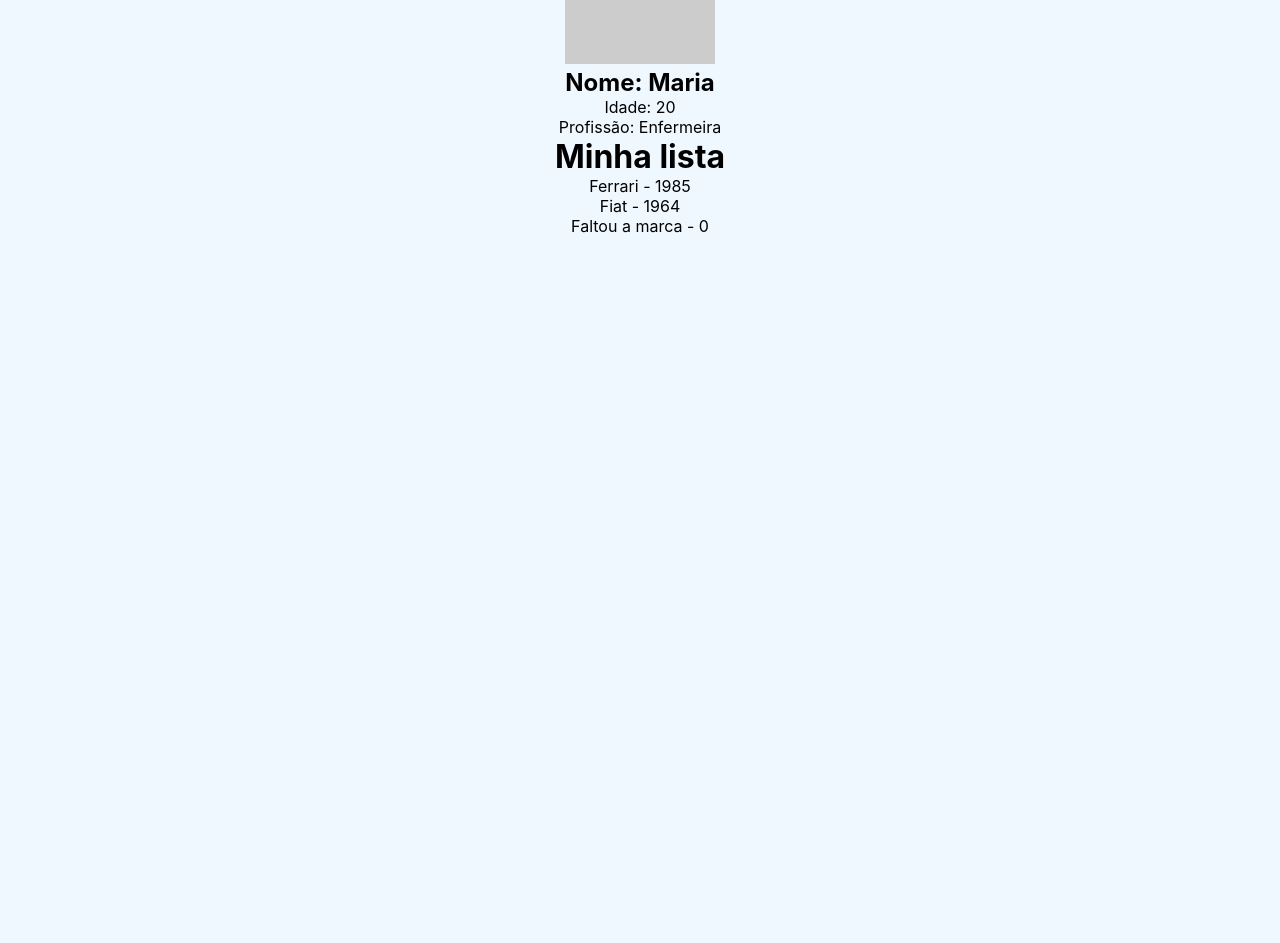
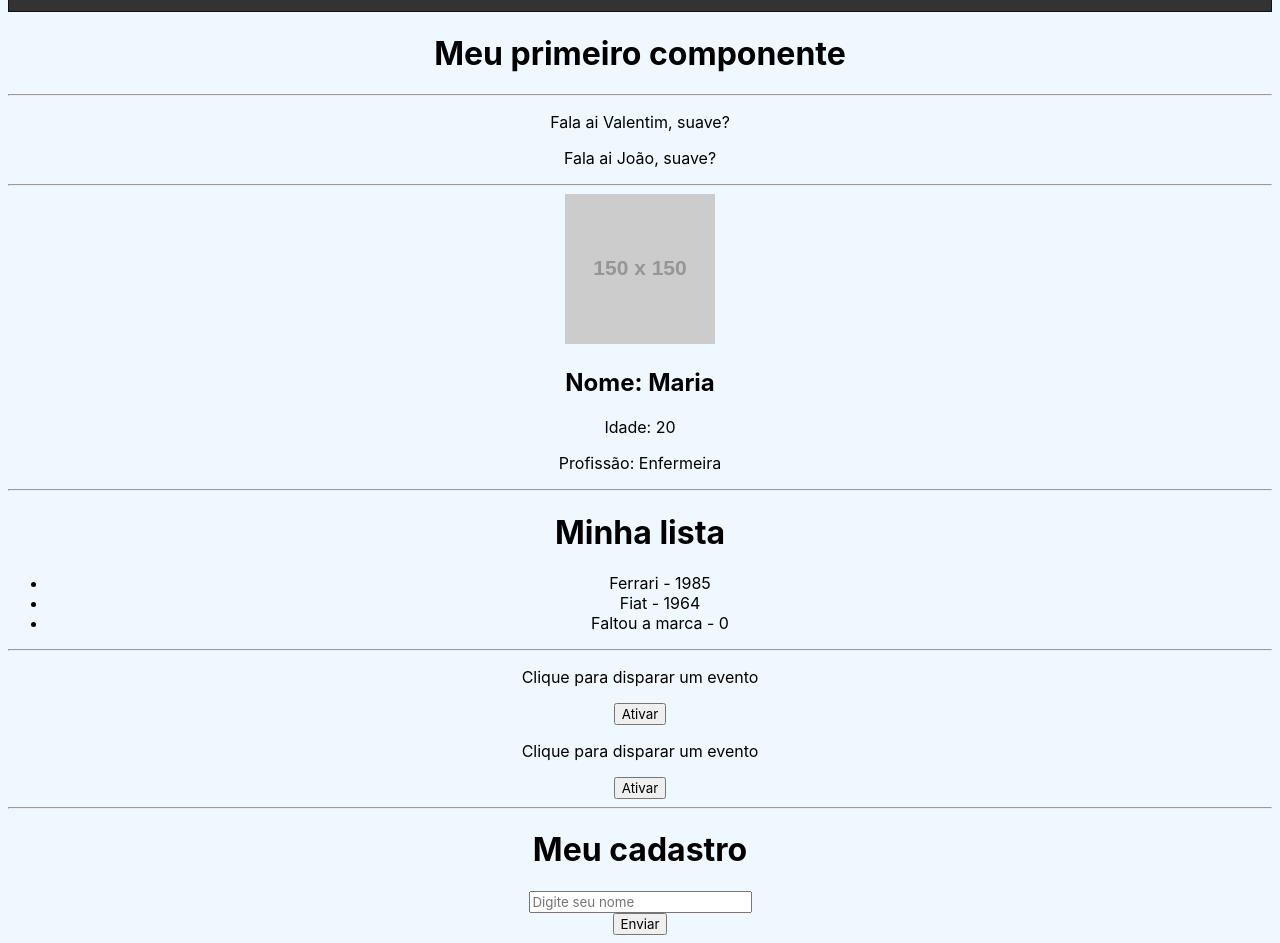
Before and after one commit to Valentim-Gab/React-course_Matheus-Battisti-Hora-de-Codar, a React (Create React App) app in the folder my-project/: page / in a window 1280 px wide. Shown: the part 460-1403 px from the top of the page. Before the commit the page ends 800 px from the top, so only its background shows below. Built offline with nearby package versions, Linux system fonts and the light colour scheme.

Commit message:
Eventos no React: onClick, onChange e onSubmit #09

```diff
--- a/my-project/src/App.jsx
+++ b/my-project/src/App.jsx
@@ -4,6 +4,8 @@ import SayMyName from './components/SayMyName.tsx'
 import { Person } from './components/Person.tsx'
 import Phrase from './components/Phrase'
 import { List } from './components/List.tsx'
+import { Event } from './components/Event.tsx'
+import { Form } from './components/Form.tsx'
 
 function App() {
   const name = 'Valentim'
@@ -30,7 +32,13 @@ function App() {
       <hr />
       <Person name="Maria" age="20" profession="Enfermeira" photo={url}>
       </Person>
+      <hr />
       <List></List>
+      <hr />
+      <Event num={1}></Event>
+      <Event num={2}></Event>
+      <hr />
+      <Form></Form>
     </main>
   )
 }
--- /dev/null
+++ b/my-project/src/components/Event.tsx
@@ -0,0 +1,14 @@
+import React from "react";
+
+export const Event: React.FC<{num: number}> = ({num}) => {
+  const myEvent = () => {
+    console.log(`Fui ativado: ${num}`)
+  }
+
+  return (
+    <>
+      <p>Clique para disparar um evento</p>
+      <button onClick={myEvent}>Ativar</button>
+    </>
+  )
+}
--- /dev/null
+++ b/my-project/src/components/Form.tsx
@@ -0,0 +1,22 @@
+import React from "react";
+
+export const Form: React.FC = () => {
+  const registerUser = (event) => {
+    event.preventDefault()
+    console.log('Cadastrou o usuário')
+  }
+
+  return (
+    <div>
+      <h1>Meu cadastro</h1>
+      <form onSubmit={registerUser}>
+        <div>
+          <input type="text" name="name" id="name" placeholder="Digite seu nome" />
+        </div>
+        <div>
+          <button type="submit">Enviar</button>
+        </div>
+      </form>
+    </div>
+  )
+}
--- a/my-project/src/index.css
+++ b/my-project/src/index.css
@@ -1,6 +1,4 @@
 * {
-  margin: 0;
-  padding: 0;
   text-decoration: none;
   box-sizing: border-box;
   font-family: -apple-system, BlinkMacSystemFont, 'Segoe UI', 'Roboto', 'Oxygen',
```
Also changed, not shown: 1 other file (tests, documents, lock files or other folders).
